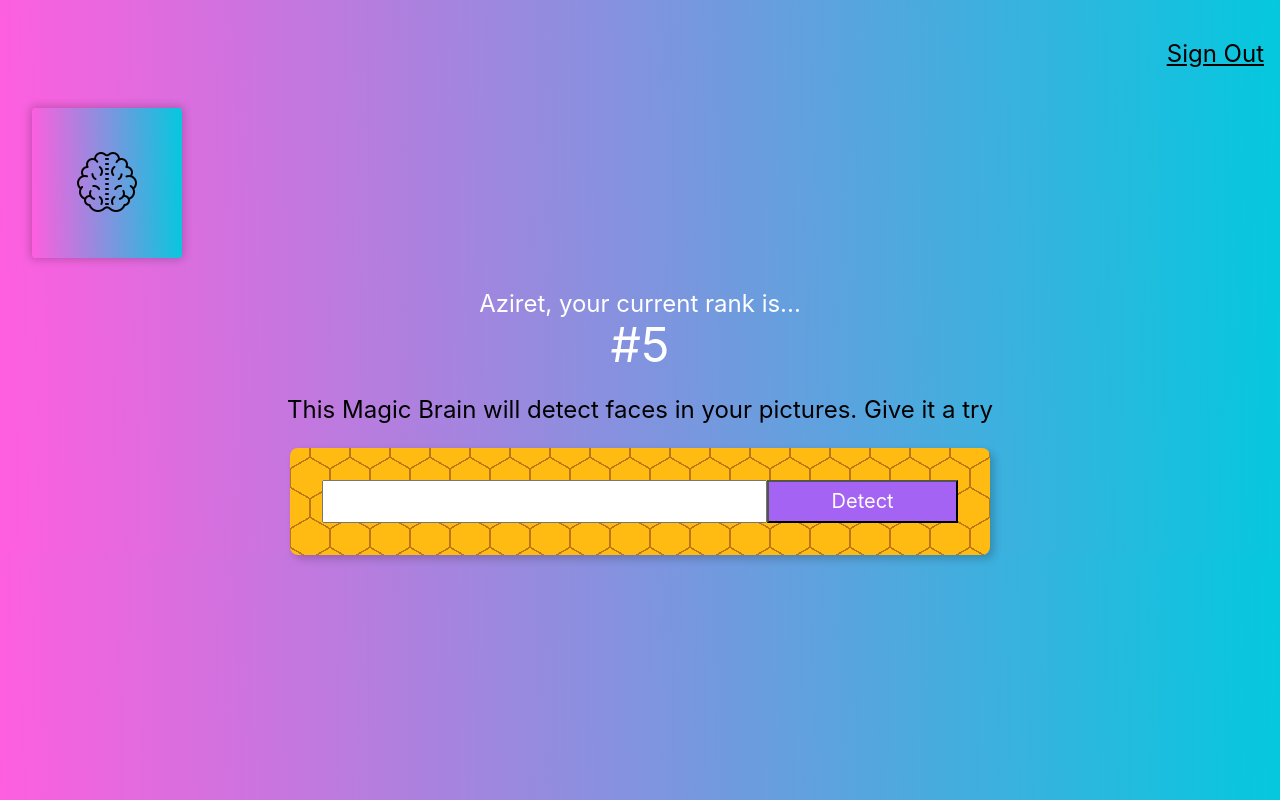
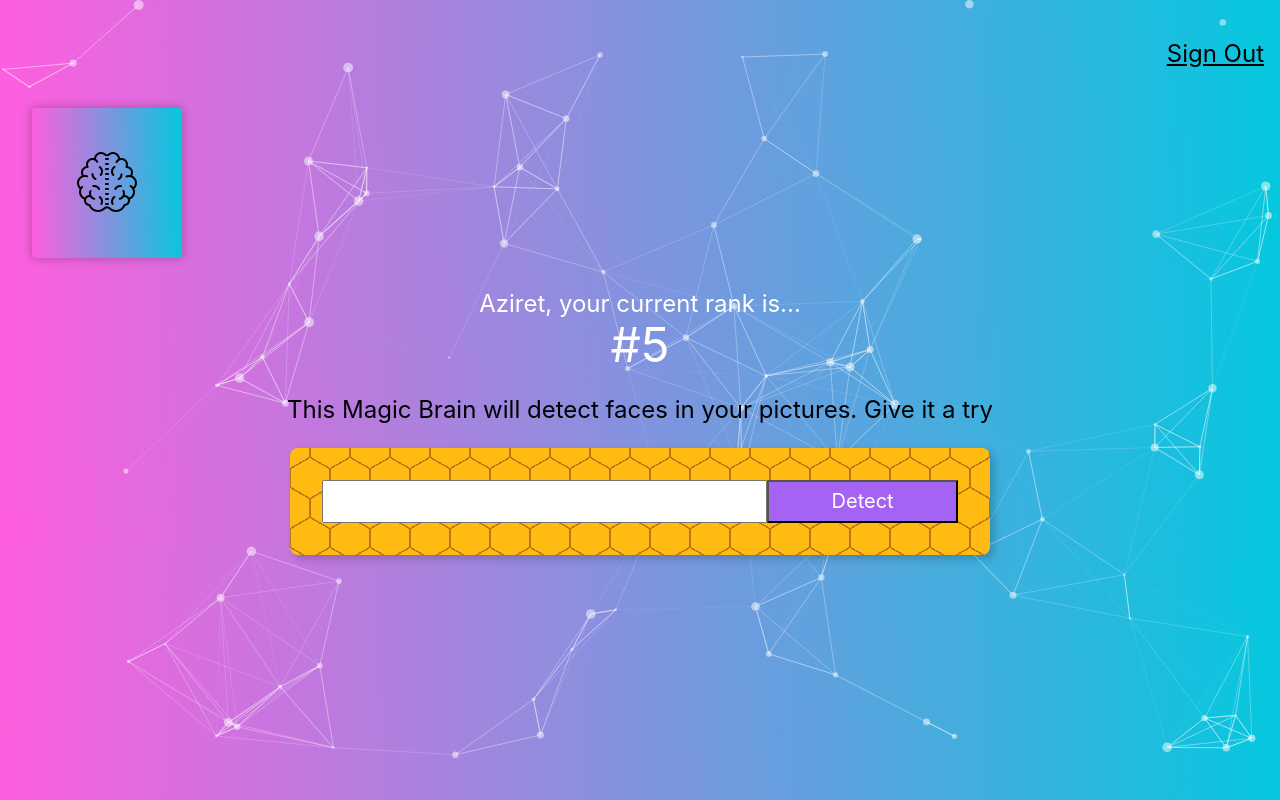
Before and after one commit to aziret/face-recognition, a React (Create React App) app: page / in a window 1280 px wide. Built offline with nearby package versions, Linux system fonts and the light colour scheme.

Commit message:
Add particles background

```diff
--- a/package.json
+++ b/package.json
@@ -10,7 +10,9 @@
     "react-dom": "^18.2.0",
     "react-scripts": "5.0.1",
     "react-tilt": "^1.0.2",
+    "react-tsparticles": "^2.9.3",
     "tachyons": "^4.12.0",
+    "tsparticles": "^2.9.3",
     "web-vitals": "^2.1.4"
   },
   "scripts": {
--- a/src/App.css
+++ b/src/App.css
@@ -41,3 +41,12 @@
     transform: rotate(360deg);
   }
 }
+
+.particles {
+  position: fixed;
+  top: 0;
+  right: 0;
+  bottom: 0;
+  left: 0;
+  z-index: -1;
+}
--- a/src/App.js
+++ b/src/App.js
@@ -1,12 +1,78 @@
+import { useCallback } from "react";
 import "./App.css";
 import Navigation from "./components/Navigation/Navigation";
 import Logo from "./components/Logo/Logo";
 import ImageLinkForm from "./components/ImageLinkForm/ImageLinkForm";
 import Rank from "./components/Rank/Rank";
+import Particles from "react-tsparticles";
+import { loadFull } from "tsparticles";
 
 function App() {
+  const particlesInit = useCallback(async (engine) => {
+    console.log(engine);
+    // you can initiate the tsParticles instance (engine) here, adding custom shapes or presets
+    // this loads the tsparticles package bundle, it's the easiest method for getting everything ready
+    // starting from v2 you can add only the features you need reducing the bundle size
+    await loadFull(engine);
+  }, []);
+
+  const particlesLoaded = useCallback(async (container) => {
+    await console.log(container);
+  }, []);
+
   return (
     <div className="App">
+      <Particles
+        id="tsparticles"
+        className="particles"
+        init={particlesInit}
+        loaded={particlesLoaded}
+        options={{
+          fpsLimit: 120,
+          particles: {
+            color: {
+              value: "#ffffff",
+            },
+            links: {
+              color: "#ffffff",
+              distance: 150,
+              enable: true,
+              opacity: 0.5,
+              width: 1,
+            },
+            collisions: {
+              enable: true,
+            },
+            move: {
+              directions: "none",
+              enable: true,
+              outModes: {
+                default: "bounce",
+              },
+              random: false,
+              speed: 2,
+              straight: false,
+            },
+            number: {
+              density: {
+                enable: true,
+                area: 800,
+              },
+              value: 80,
+            },
+            opacity: {
+              value: 0.5,
+            },
+            shape: {
+              type: "circle",
+            },
+            size: {
+              value: { min: 1, max: 5 },
+            },
+          },
+          detectRetina: true,
+        }}
+      />
       <Navigation />
       <Logo />
       <Rank />
```
Also changed, not shown: 1 other file (tests, documents, lock files or other folders).
